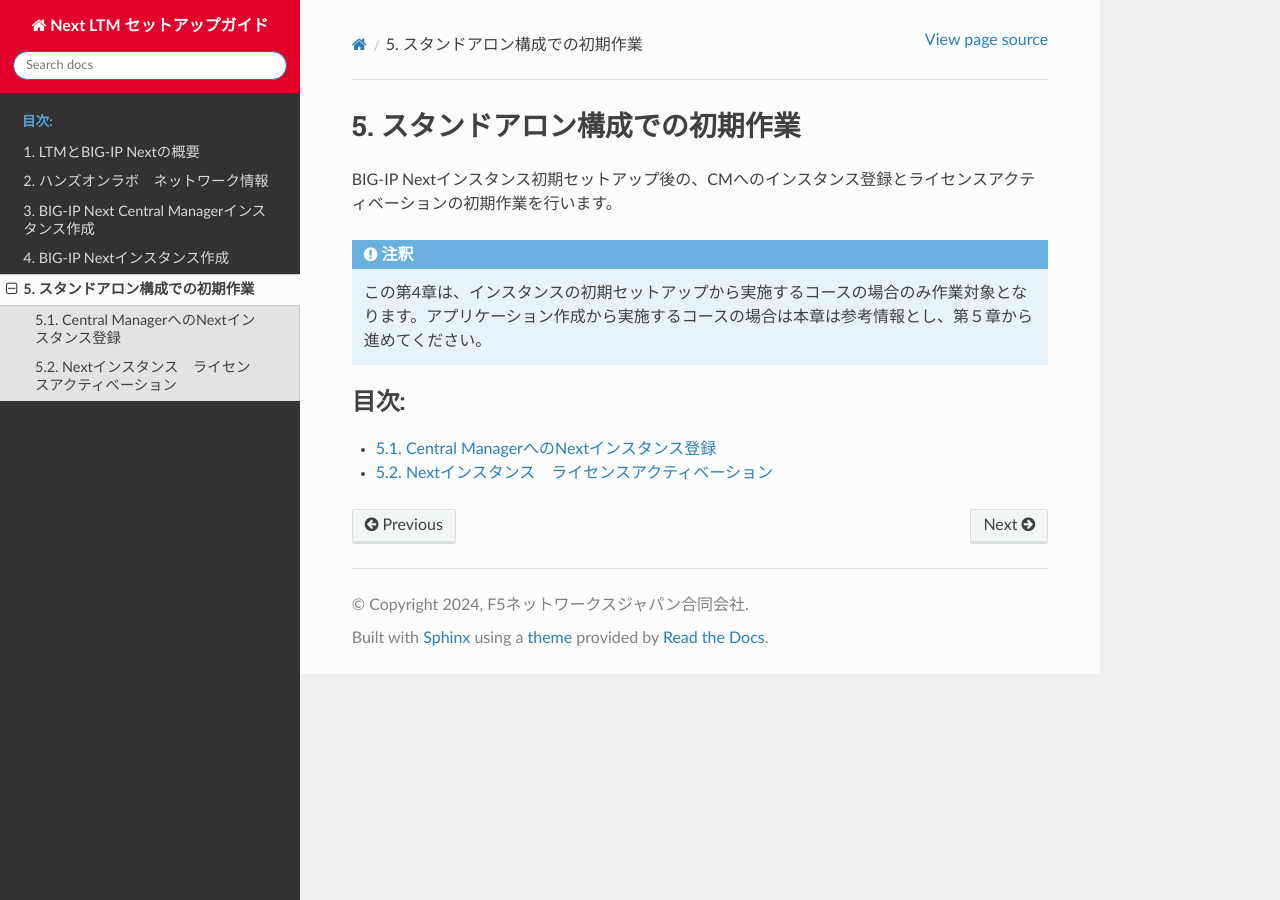
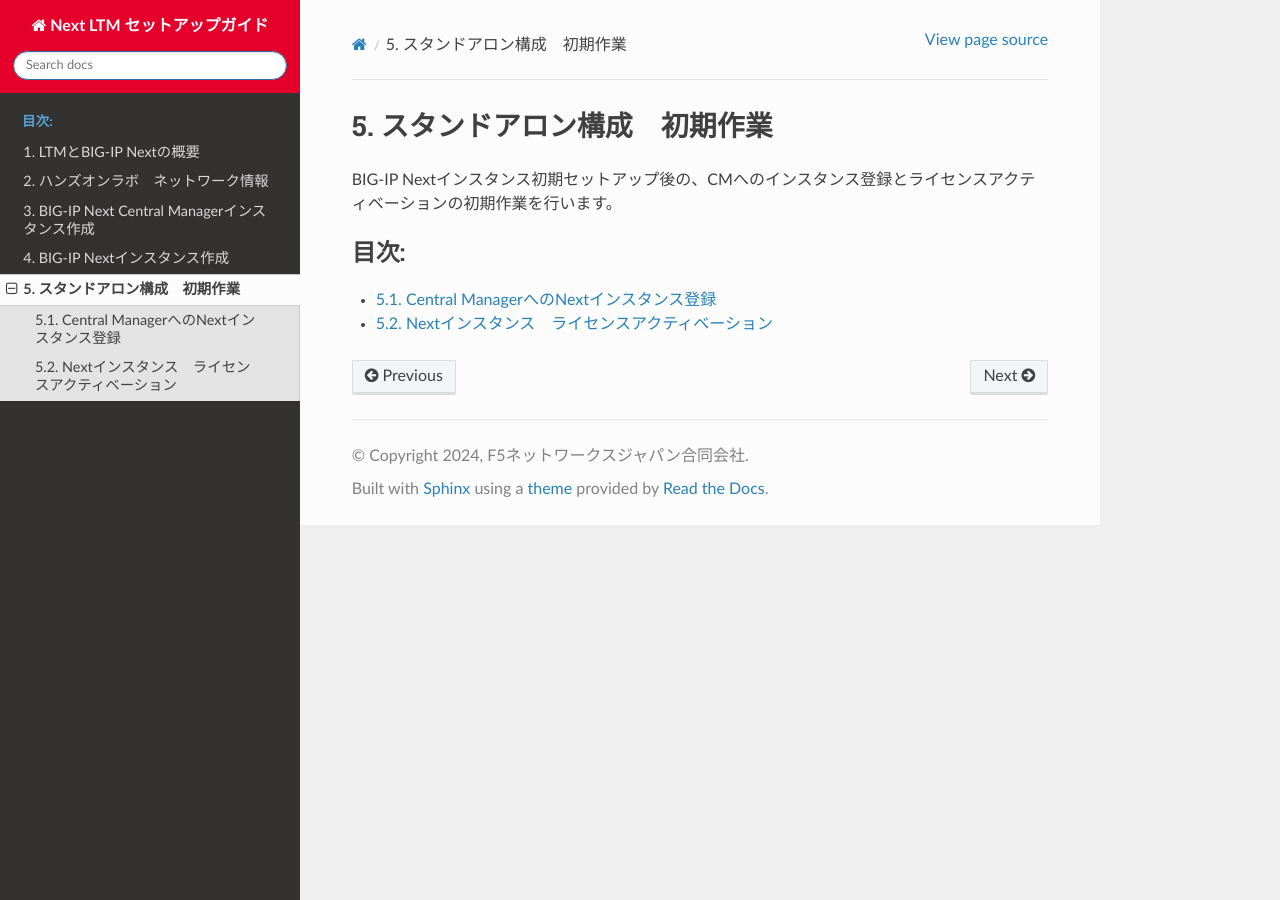
Before and after one commit to BeF5/f5j-easy-setup-next-ltm, a Sphinx documentation site: the page built from docs/content05/content05.rst, in a window 1280 px wide. Built offline with Sphinx 7.4.7 and the Read the Docs theme 2.0.0, drawn with Linux system fonts in a browser that asks for light colours.

Commit message:
Update content05.rst

```diff
--- a/docs/content05/content05.rst
+++ b/docs/content05/content05.rst
@@ -1,11 +1,8 @@
 ================================================
-スタンドアロン構成での初期作業
+スタンドアロン構成　初期作業
 ================================================
 
 BIG-IP Nextインスタンス初期セットアップ後の、CMへのインスタンス登録とライセンスアクティベーションの初期作業を行います。
-
-.. note::
-   この第4章は、インスタンスの初期セットアップから実施するコースの場合のみ作業対象となります。アプリケーション作成から実施するコースの場合は本章は参考情報とし、第５章から進めてください。
 
 
 .. toctree::
```
